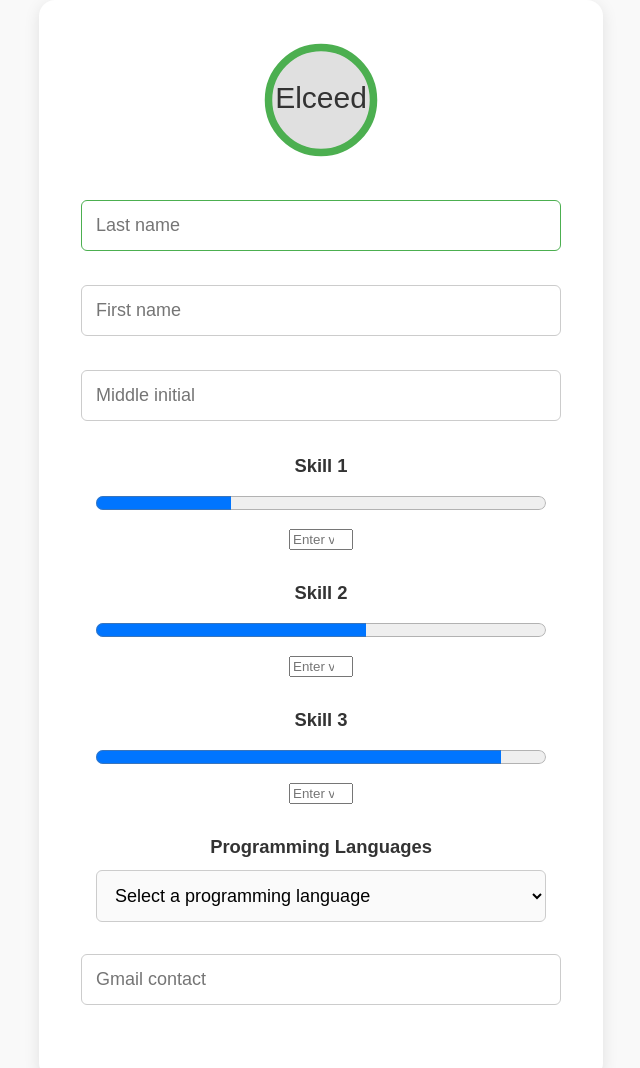
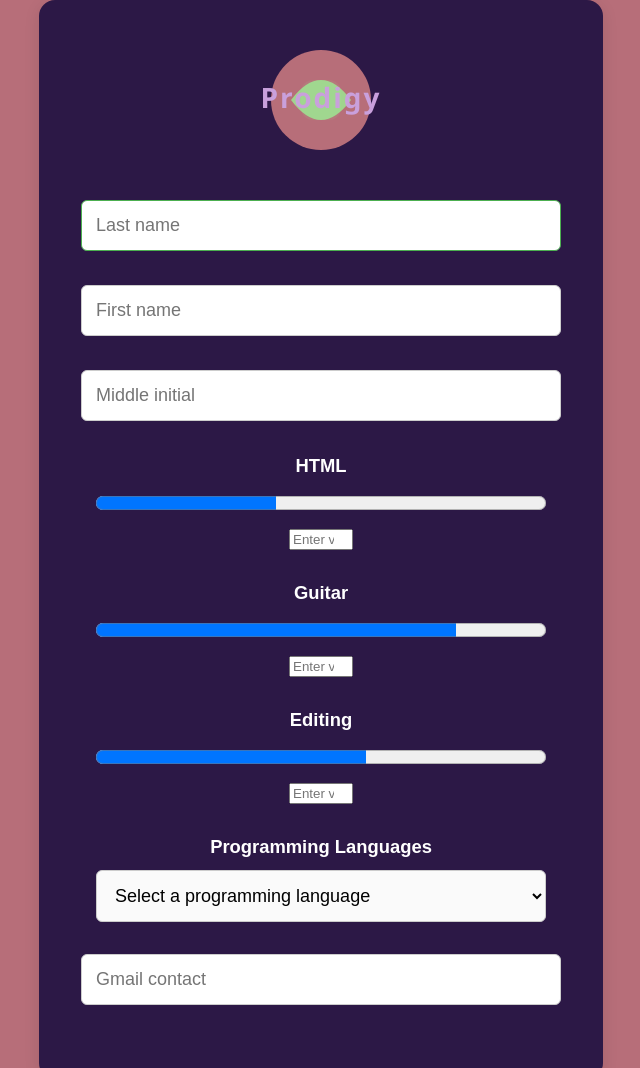
Before and after one commit to Elceed07/Progress-Bar-Act, a plain HTML site: page index.html in a window 1280 px wide. Shown: the top 1068 px of the page, without its empty margins (319-959 px from the left). Drawn offline with Linux system fonts and the light colour scheme.

Commit message:
Added few tweaks to my design

```diff
--- a/index.html
+++ b/index.html
@@ -8,21 +8,37 @@
   <body>
     <div class="container">
       <svg
-        width="80"
-        height="80"
-        viewBox="0 0 80 80"
+        width="120"
+        height="120"
+        viewBox="0 0 120 120"
         xmlns="http://www.w3.org/2000/svg"
       >
-        <circle
-          cx="40"
-          cy="40"
-          r="35"
-          stroke="#4caf50"
-          stroke-width="5"
-          fill="#e0e0e0"
+        <circle cx="60" cy="60" r="50" fill="#B76E79" />
+        <path
+          d="M30 60 Q60 20 90 60 Q60 100 30 60 Z"
+          fill="#98FF98"
+          opacity="0.7"
         />
-        <text x="40" y="45" text-anchor="middle" font-size="20" fill="#333">
-          Elceed
+        <rect
+          x="40"
+          y="40"
+          width="40"
+          height="40"
+          rx="12"
+          fill="#98FF98"
+          opacity="0.08"
+        />
+        <text
+          x="60"
+          y="68"
+          text-anchor="middle"
+          font-size="28"
+          font-family="'Segoe UI', 'Montserrat', 'Arial', sans-serif"
+          fill="#C9A0DC"
+          font-weight="bold"
+          letter-spacing="2"
+        >
+          Prodigy
         </text>
       </svg>
       <div class="input-group">
@@ -35,18 +51,18 @@
         <input type="text" placeholder="Middle initial" />
       </div>
       <div class="progress-group">
-        <label for="bar1" class="bar-label">Skill 1</label>
-        <progress id="bar1" value="30" max="100"></progress>
+        <label for="bar1" class="bar-label">HTML</label>
+        <progress id="bar1" value="40" max="100"></progress>
         <input type="number" placeholder="Enter value..." min="0" max="100" />
       </div>
       <div class="progress-group">
-        <label for="bar2" class="bar-label">Skill 2</label>
-        <progress id="bar2" value="60" max="100"></progress>
+        <label for="bar2" class="bar-label">Guitar</label>
+        <progress id="bar2" value="80" max="100"></progress>
         <input type="number" placeholder="Enter value..." min="0" max="100" />
       </div>
       <div class="progress-group">
-        <label for="bar3" class="bar-label">Skill 3</label>
-        <progress id="bar3" value="90" max="100"></progress>
+        <label for="bar3" class="bar-label">Editing</label>
+        <progress id="bar3" value="60" max="100"></progress>
         <input type="number" placeholder="Enter value..." min="0" max="100" />
       </div>
 
@@ -68,7 +84,7 @@
       <style>
         body {
           font-family: Arial, sans-serif;
-          background: #f9f9f9;
+          background: #b76e79;
           margin: 0;
           padding: 0;
           min-height: 100vh;
@@ -80,7 +96,7 @@
           max-width: 500px;
           width: 100%;
           margin: 0 auto;
-          background: #fff;
+          background: #2c1846;
           border-radius: 16px;
           box-shadow: 0 4px 16px rgba(0, 0, 0, 0.1);
           padding: 40px 32px;
@@ -107,7 +123,7 @@
           display: block;
           font-weight: bold;
           margin-bottom: 12px;
-          color: #333;
+          color: #ffffff;
           font-size: 1.15em;
         }
         progress {
```
